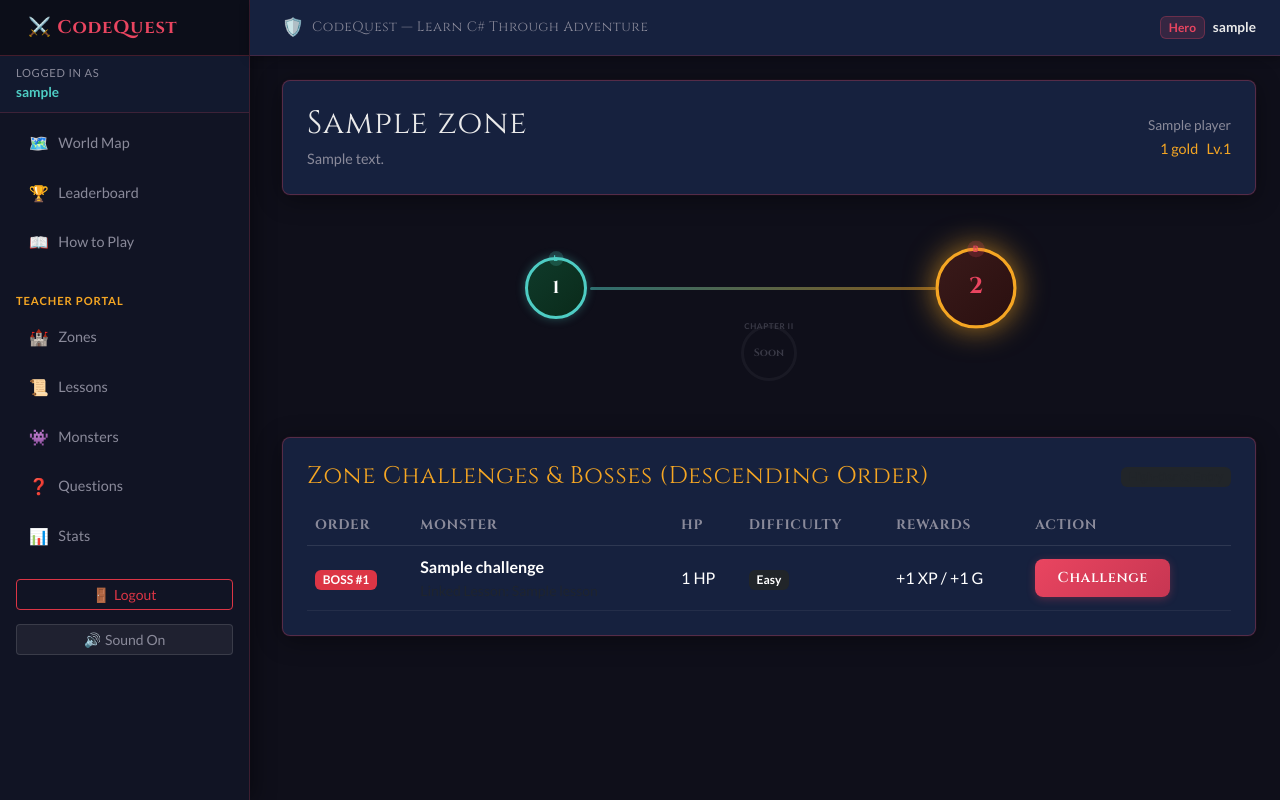
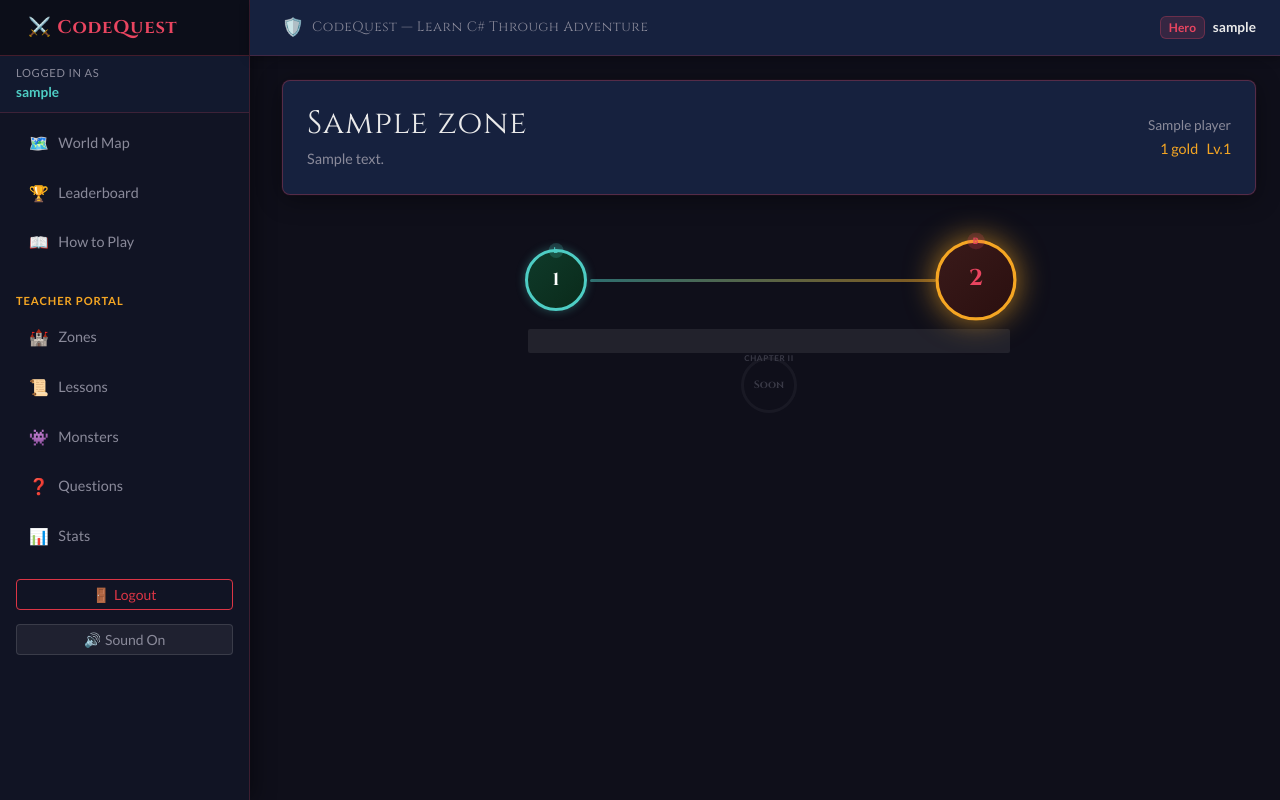
Before and after one commit to HeavenlyBlade/CodeQuest, an ASP.NET Core app: page /zone/1 in a window 1280 px wide. Run offline with ASP.NET Core 8, Linux system fonts and the light colour scheme; a user stored in the database is signed in; tables that the repository leaves empty hold one stand-in row (values such as "Sample post"); style sheets or scripts are compiled from the project's sources; the project's own start-up code is not run, and a stand-in starts its controllers and pages; some libraries are stand-ins or nearby versions.

Commit message:
fix(ui): order map nodes top-to-bottom (1 to 20) and remove redundant challenges table

```diff
--- a/Components/Pages/ZonePage.razor
+++ b/Components/Pages/ZonePage.razor
@@ -35,22 +35,11 @@ else
         }
     </div>
 
-    @* Candy Crush Map *@
+    @* Candy Crush Map (1 to 20 Top to Bottom) *@
     <div class="map-container">
-
-        @* Coming Soon node — always at top (rendered first since column-reverse) *@
-        <div class="map-row" style="justify-content:center;margin-bottom:1rem;">
-            <div class="map-node coming-soon" title="Coming Soon">
-                <div class="map-node-badge" style="color:var(--color-muted);">Chapter II</div>
-                <span>Soon</span>
-            </div>
-        </div>
-        <div class="map-connector" style="margin:0 auto;width:3px;height:24px;"></div>
-
-        @* Step nodes — rendered bottom-to-top via flex-direction:column-reverse *@
         @{
             // Group nodes into rows of 3 (last row may have fewer)
-            // Rows alternate direction for the snake effect
+            // Rows alternate direction for the snake effect: 1-2-3 -> 6-5-4 -> 7-8-9 ...
             var rows = new List<List<MapNode>>();
             var temp = new List<MapNode>();
             foreach (var node in _nodes)
@@ -89,6 +78,17 @@ else
                 </div>
             }
         }
+
+        @* Connector & Coming Soon node at the end (bottom) of the journey *@
+        <div style="display:flex;justify-content:center;margin:0.75rem 0 0.25rem;">
+            <div class="map-connector" style="width:3px;height:24px;"></div>
+        </div>
+        <div class="map-row" style="justify-content:center;">
+            <div class="map-node coming-soon" title="Coming Soon">
+                <div class="map-node-badge" style="color:var(--color-muted);">Chapter II</div>
+                <span>Soon</span>
+            </div>
+        </div>
     </div>
 
     @* Modal *@
@@ -121,63 +121,6 @@ else
             </div>
         </div>
     }
-
-    @* Zone Challenges List (Descending Order) *@
-    <div class="panel mt-4 animate-fade-in-up">
-        <div class="d-flex justify-content-between align-items-center mb-3">
-            <h4 style="font-family:var(--font-heading);color:var(--color-gold);margin:0;">
-                Zone Challenges &amp; Bosses (Descending Order)
-            </h4>
-            <span class="badge bg-dark text-muted">High-tier to Entry</span>
-        </div>
-        <div class="table-responsive">
-            <table class="table table-dark table-hover align-middle mb-0" style="background:transparent;">
-                <thead>
-                    <tr style="border-bottom:1px solid rgba(255,255,255,0.15);color:var(--color-muted);font-size:0.85rem;">
-                        <th>Order</th>
-                        <th>Monster</th>
-                        <th>HP</th>
-                        <th>Difficulty</th>
-                        <th>Rewards</th>
-                        <th>Action</th>
-                    </tr>
-                </thead>
-                <tbody>
-                    @foreach (var c in _zone.Challenges.OrderByDescending(c => c.OrderNumber))
-                    {
-                        var isWon = _wonChallengeIds.Contains(c.Id);
-                        <tr>
-                            <td>
-                                @if (c.IsBoss)
-                                {
-                                    <span class="badge bg-danger">BOSS #@c.OrderNumber</span>
-                                }
-                                else
-                                {
-                                    <span class="badge bg-secondary">#@c.OrderNumber</span>
-                                }
-                            </td>
-                            <td>
-                                <strong>@c.MonsterName</strong>
-                                @if (c.Lesson != null)
-                                {
-                                    <div class="small text-muted">Linked Lesson: @c.Lesson.Title</div>
-                                }
-                            </td>
-                            <td>@c.MonsterHp HP</td>
-                            <td><span class="badge bg-dark">@c.Difficulty</span></td>
-                            <td class="gold-text">+@c.XpReward XP / +@c.GoldReward G</td>
-                            <td>
-                                <a href="/battle/@c.Id" class="btn btn-sm @(isWon ? "btn-secondary-fantasy" : "btn-fantasy")">
-                                    @(isWon ? "Replay" : "Challenge")
-                                </a>
-                            </td>
-                        </tr>
-                    }
-                </tbody>
-            </table>
-        </div>
-    </div>
 }
 
 @code {
@@ -187,7 +130,6 @@ else
     private Zone? _zone;
     private Player? _player;
     private List<MapNode> _nodes = new();
-    private HashSet<int> _wonChallengeIds = new();
     private MapNode? _modalNode;
 
     private record MapNode(
@@ -229,7 +171,6 @@ else
             .Select(b => b.ChallengeId)
             .Distinct()
             .ToListAsync();
-        _wonChallengeIds = wonChallengeIds.ToHashSet();
 
         // Build node list — 2 nodes per lesson (lesson + monster)
         _nodes = new List<MapNode>();
--- a/wwwroot/app.css
+++ b/wwwroot/app.css
@@ -289,9 +289,9 @@ a:hover { color: var(--color-accent); }
 
 /* ── Candy Crush Map ─────────────────────────────────────── */
 .map-container {
-    padding: 2rem 1rem 1rem;
+    padding: 1.5rem 1rem 2rem;
     display: flex;
-    flex-direction: column-reverse;
+    flex-direction: column;
     gap: 0;
     max-width: 520px;
     margin: 0 auto;
```
Also changed, not shown: 1 other file.
